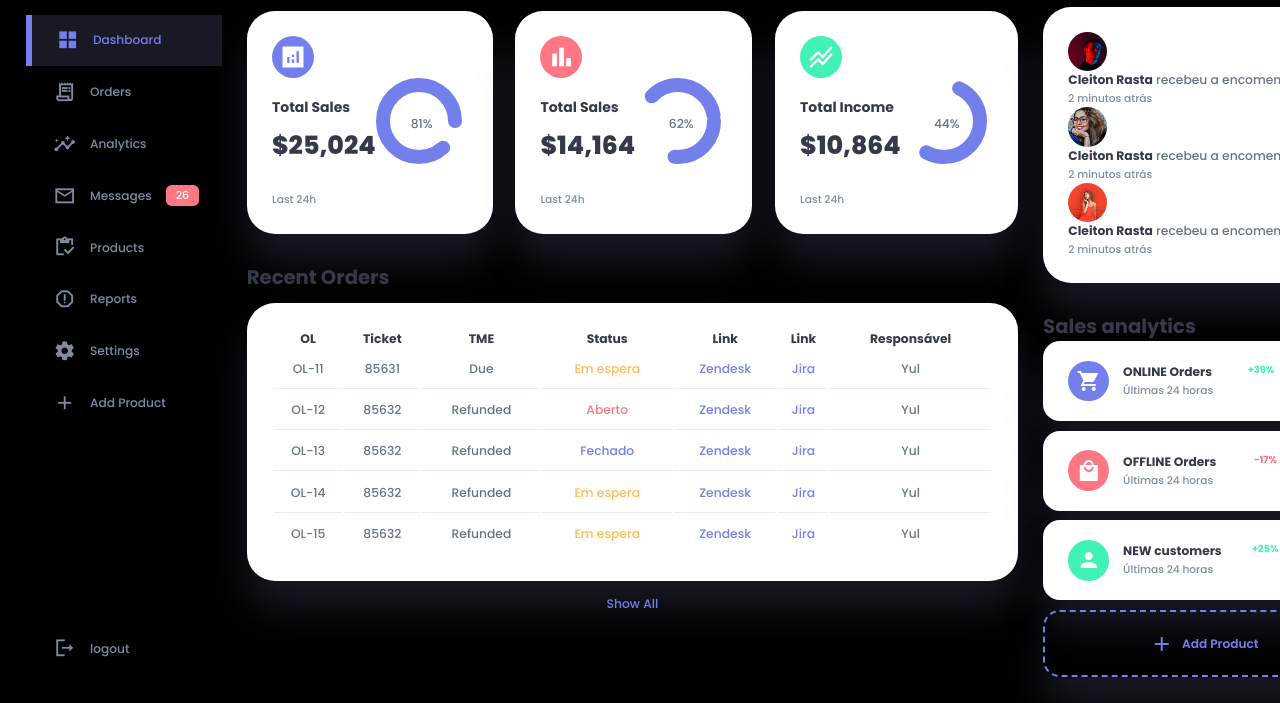
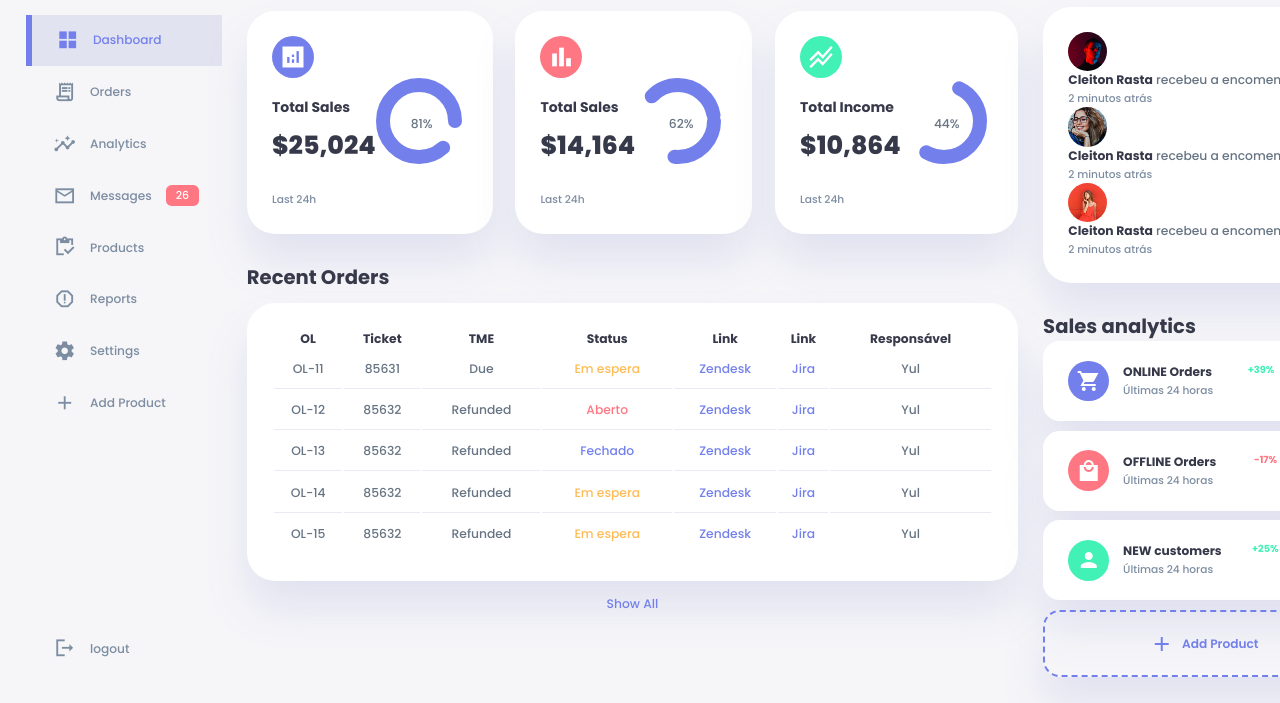
Before and after one commit to yulpaiva/Dashboard, a plain HTML site: page index.html in a window 1280 px wide. Shown: the part 107-810 px from the top of the page. Drawn offline with Linux system fonts and the light colour scheme.

Commit message:
correção tema

```diff
--- a/style.css
+++ b/style.css
@@ -56,7 +56,7 @@ body {
     width: 100vw;
     height: 100vh;
     font-family: poppins, sans-serif;
-    background: /*var(--color-background)*/  black;
+    background: var(--color-background);
     font-size: 0.88rem;
     user-select: none;
     overflow-x: hidden;
```
Also changed, not shown: index.js (line endings or trailing spaces).
